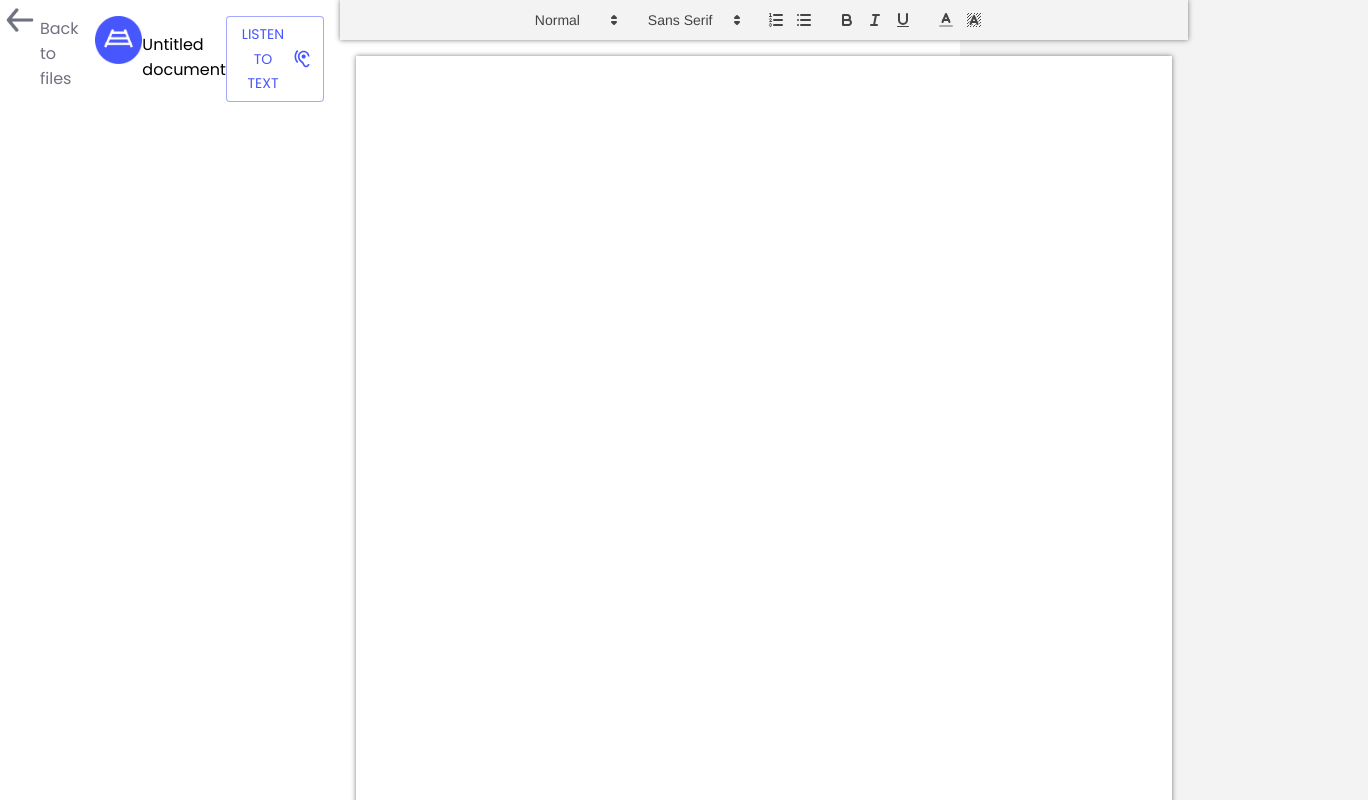
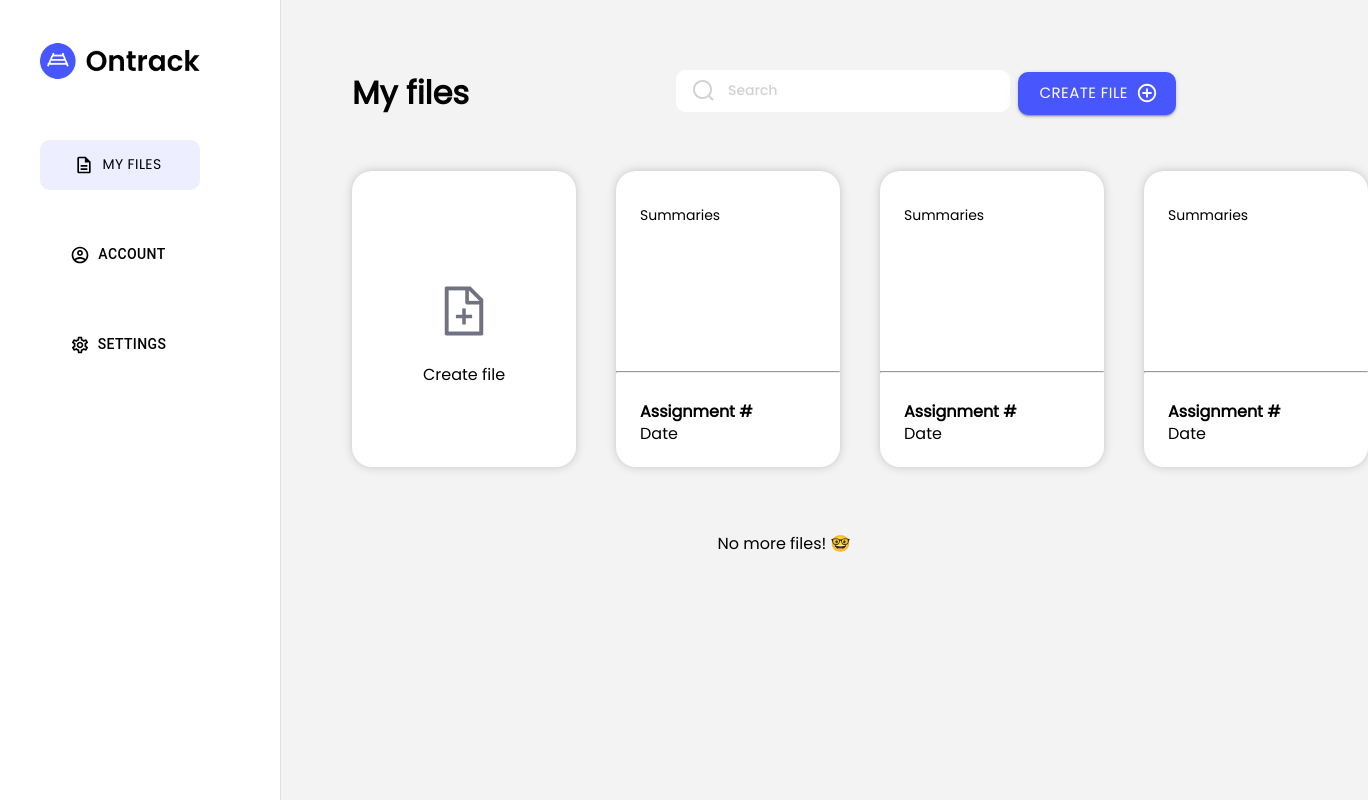
Before and after one commit to Sizbei/Ontrack, a React (Create React App) app in the folder frontend/: page / in a window 1280 px wide. Shown: the top 800 px of the page, 1368 px wide, since content can reach past the window. Built offline with nearby package versions, Linux system fonts and the light colour scheme; no server answers.

Commit message:
Set up route

```diff
--- a/frontend/src/App.js
+++ b/frontend/src/App.js
@@ -6,7 +6,6 @@ import Row from "react-bootstrap/Row";
 import Col from "react-bootstrap/Col";
 import HomePage from "./frontend/MyFiles.js";
 import PageNotFoundPage from "./frontend/PageNotFound.js";
-import TextEditor from "./frontend/TextEditor";
 import Document from "./frontend/Document";
 import { v4 as uuidV4 } from "uuid"
 
@@ -55,7 +54,7 @@ const useStyles = makeStyles({
  //   <div><Main /></div>
 const App = () => (
   <div class="mf-homeContainer">
-    <div><Document/></div>
+    <div><Main/></div>
 
   </div>
 );
@@ -117,7 +116,7 @@ const Main = () => (
   <BrowserRouter>
     <Switch>
       <Route exact path="/" component={Home}></Route>
-      <Route exact path="/files/:fileId" component={Received}></Route>
+      <Route exact path="/document/*" component={Received}></Route>
       <Route exact path="/*" component={PageNotFound}></Route>
     </Switch>
   </BrowserRouter>
@@ -166,13 +165,9 @@ const PageNotFound = () => (
 
 
 const Received = () => {
-  let { fileId } = uuidV4();
-  return(
-  <div>
-  <div class="link center">
-  <TextEditor />
-  </div>
-  </div>)
+
+  <Document />
+
 };
 
 export default App;
--- a/frontend/src/frontend/MyFiles.js
+++ b/frontend/src/frontend/MyFiles.js
@@ -69,8 +69,9 @@ const MyFiles = () => {
                         textAlign: 'left',
                         fontFamily: 'Poppins'
                       }}
+                    href = "/document/38516931"
                     onClick={() => {
-                        <href></href>
+                        <href>"/document/38516931"</href>
                       }}
                     >
                         Create file</Button>
```
